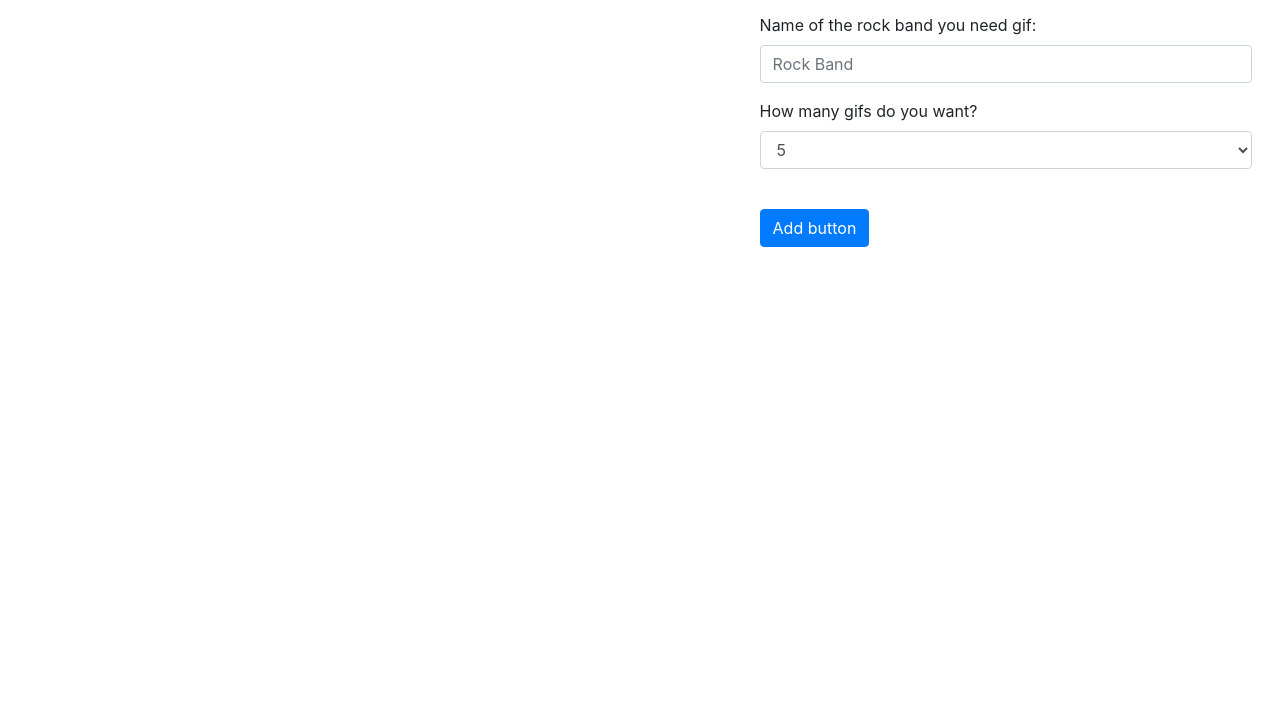
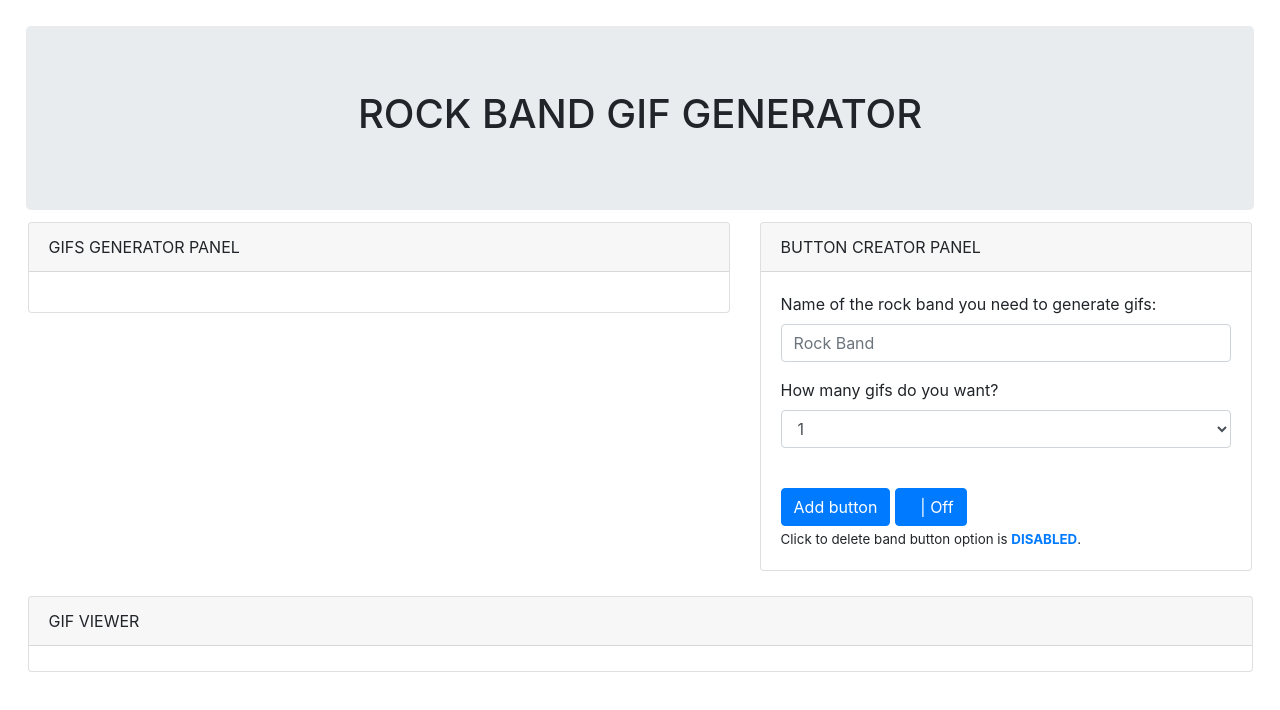
Before and after one commit to fdiaz79/API-Project, a plain HTML site: page index.html in a window 1280 px wide. Drawn offline with nearby package versions, Linux system fonts and the light colour scheme.

Commit message:
Final Version with delete option, persistence and tooltips

```diff
--- /dev/null
+++ b/assets/css/bootstrap-toggle.css
@@ -0,0 +1,86 @@
+/*! ========================================================================
+ * Bootstrap Toggle: bootstrap-toggle.css v2.2.0
+ * http://www.bootstraptoggle.com
+ * ========================================================================
+ * Copyright 2014 Min Hur, The New York Times Company
+ * Licensed under MIT
+ * ======================================================================== */
+
+
+ .checkbox label .toggle,
+ .checkbox-inline .toggle {
+     margin-left: -20px;
+     margin-right: 5px;
+ }
+
+ .toggle {
+     position: relative;
+     overflow: hidden;
+ }
+ .toggle input[type="checkbox"] {
+     display: none;
+ }
+ .toggle-group {
+     position: absolute;
+     width: 200%;
+     top: 0;
+     bottom: 0;
+     left: 0;
+     transition: left 0.35s;
+     -webkit-transition: left 0.35s;
+     -moz-user-select: none;
+     -webkit-user-select: none;
+ }
+ .toggle.off .toggle-group {
+     left: -100%;
+ }
+ .toggle-on {
+     position: absolute;
+     top: 0;
+     bottom: 0;
+     left: 0;
+     right: 50%;
+     margin: 0;
+     border: 0;
+     border-radius: 5px;
+ }
+ .toggle-off {
+     position: absolute;
+     top: 0;
+     bottom: 0;
+     left: 50%;
+     right: 0;
+     margin: 0;
+     border: 0;
+     /* border: 2px solid #007bff; */
+     border-radius: 5px;
+     /* color: #007bff; */
+     /* font-weight: bold;
+     text-align: left; */
+ }
+ .toggle-handle {
+     position: relative;
+     margin: 0 auto;
+     padding-top: 0px;
+     padding-bottom: 0px;
+     height: 100%;
+     width: 0px;
+     border-width: 0 1px;
+ }
+
+ .toggle.btn { min-width: 59px; min-height: 34px; }
+ .toggle-on.btn { padding-right: 24px; }
+ .toggle-off.btn { padding-left: 24px; }
+
+ .toggle.btn-lg { min-width: 79px; min-height: 45px; }
+ .toggle-on.btn-lg { padding-right: 31px; }
+ .toggle-off.btn-lg { padding-left: 31px; }
+ .toggle-handle.btn-lg { width: 40px; }
+
+ .toggle.btn-sm { min-width: 50px; min-height: 30px;}
+ .toggle-on.btn-sm { padding-right: 20px; }
+ .toggle-off.btn-sm { padding-left: 20px; }
+
+ .toggle.btn-xs { min-width: 35px; min-height: 22px;}
+ .toggle-on.btn-xs { padding-right: 12px; }
+ .toggle-off.btn-xs { padding-left: 12px; }
--- a/assets/css/style.css
+++ b/assets/css/style.css
@@ -2,6 +2,23 @@
     padding: 1%;
 }
 
-.buttonGen{
+.buttonGen {
     margin: 1%;
 }
+
+.jumbotron {
+    margin: 2% 2% 0% 2%;
+}
+
+#gif-display {
+    margin: 1%;
+}
+
+.form-check-label {
+    font-size: smaller;
+}
+
+#db-span {
+    color: #007bff;
+    font-weight: bolder;
+}
--- a/assets/javascript/script.js
+++ b/assets/javascript/script.js
@@ -1,20 +1,41 @@
 $(document).ready(function(){
+    var rockBandArr = JSON.parse(localStorage.getItem("rockbandlist"));
+    var qtyArr = JSON.parse(localStorage.getItem("qtylist"));
+
+    var pVar = $("<p>");
+    var dbSpan = $("#db-span");
+
+    pVar.text("Click on the rock band button to generate the gifs. If you don't see the desired band button, please create it in the CREATORS PANEL. If you want to delete one band button, please activate the option in the CREATORS PANEL and the click on the button to be eliminated, after that, deactivate the option again.")
+    dbSpan.text("DISABLED");
+
+    if (!Array.isArray(rockBandArr)){
         rockBandArr = [];
+    };
+    if (!Array.isArray(qtyArr)){
         qtyArr = [];
+    };
+
+    renderButtons();
+
 
     function renderButtons (){
         for (var i = 0; i < rockBandArr.length; i++){
 
+
             var but = $("<button>");
             but.text(rockBandArr[i]);
-            but.attr("data-name", rockBandArr[i].toLowerCase());
+            but.attr("data-name", rockBandArr[i]);
             but.attr("data-qty", qtyArr[i]);
+            but.attr("data-toggle", "tooltip");
+            but.attr("data-placement", "top");
+            but.attr("title", qtyArr[i] + " gifs per click");
             but.addClass("buttonGen");
             $("#buttons-panel").append(but);
+            $("#buttons-panel").append(pVar);
         }
     };
 
-    $("#add-button").on("click", function(){
+    $("#add-button").on("click", function(event){
         event.preventDefault();
         var bandName = $("#bandInput").val().trim();
         var qty = $("#gifQuantity").val().trim();
@@ -26,15 +47,37 @@ $(document).ready(function(){
         console.log(qtyArr);
         $("#buttons-panel").empty();
         renderButtons();
+
+        localStorage.setItem("rockbandlist", JSON.stringify(rockBandArr));
+        localStorage.setItem("qtylist", JSON.stringify(qtyArr));
+
         $("#bandInput").val("");
-        $("#gifQuantity").val("5");
+        $("#gifQuantity").val("1");
 
     });
 
+
+
+
     $(document).on("click", ".buttonGen", function(){
+        if ($("#delete-buttons").is(':checked')) {
+
+            var band = $(this).attr("data-name");
+            var index = rockBandArr.indexOf(band);
+            if (index!==-1) {
+                rockBandArr.splice(index,1);
+                qtyArr.splice(index,1);
+                localStorage.setItem("rockbandlist", JSON.stringify(rockBandArr));
+                localStorage.setItem("qtylist", JSON.stringify(qtyArr));
+            }
+            $(this).remove();
+
+
+        } else{
             var band = $(this).attr("data-name");
             var quantity = $(this).attr("data-qty");
             var queryURL = "https://api.giphy.com/v1/gifs/search?q="+band+"&api_key=45cT8QQLb5NITkpIqDKk64Kw3FNL0bw7&limit="+quantity;
+
 
             console.log(queryURL);
 
@@ -74,8 +117,9 @@ $(document).ready(function(){
 
                 $("#gif-display").prepend(titleVar);
             });
+        };
+    });
 
-    });
 
     $(document).on("click", ".gif-img", function(){
         var dataState = $(this).attr("data-state");
@@ -94,4 +138,17 @@ $(document).ready(function(){
         };
     });
 
+    $("#delete-buttons").change(function(){
+
+        if ($("#delete-buttons").is(':checked')) {
+            dbSpan.css("color","red");
+            dbSpan.text("ENABLED");
+
+        }
+        else{
+            dbSpan.css("color","#007bff");
+            dbSpan.text("DISABLED");
+        }
     });
+
+});
--- /dev/null
+++ b/assets/javascript/toggle.js
@@ -0,0 +1,180 @@
+/*! ========================================================================
+ * Bootstrap Toggle: bootstrap-toggle.js v2.2.0
+ * http://www.bootstraptoggle.com
+ * ========================================================================
+ * Copyright 2014 Min Hur, The New York Times Company
+ * Licensed under MIT
+ * ======================================================================== */
+
+
++function ($) {
+    'use strict';
+
+   // TOGGLE PUBLIC CLASS DEFINITION
+   // ==============================
+
+   var Toggle = function (element, options) {
+       this.$element  = $(element)
+       this.options   = $.extend({}, this.defaults(), options)
+       this.render()
+   }
+
+   Toggle.VERSION  = '2.2.0'
+
+   Toggle.DEFAULTS = {
+       on: 'On |',
+       off: '| Off',
+       onstyle: 'primary',
+       offstyle: 'default',
+       size: 'normal',
+       style: '',
+       width: null,
+       height: null
+   }
+
+   Toggle.prototype.defaults = function() {
+       return {
+           on: this.$element.attr('data-on') || Toggle.DEFAULTS.on,
+           off: this.$element.attr('data-off') || Toggle.DEFAULTS.off,
+           onstyle: this.$element.attr('data-onstyle') || Toggle.DEFAULTS.onstyle,
+           offstyle: this.$element.attr('data-offstyle') || Toggle.DEFAULTS.offstyle,
+           size: this.$element.attr('data-size') || Toggle.DEFAULTS.size,
+           style: this.$element.attr('data-style') || Toggle.DEFAULTS.style,
+           width: this.$element.attr('data-width') || Toggle.DEFAULTS.width,
+           height: this.$element.attr('data-height') || Toggle.DEFAULTS.height
+       }
+   }
+
+   Toggle.prototype.render = function () {
+       this._onstyle = 'btn-' + this.options.onstyle
+       this._offstyle = 'btn-' + this.options.offstyle
+       var size = this.options.size === 'large' ? 'btn-lg'
+           : this.options.size === 'small' ? 'btn-sm'
+           : this.options.size === 'mini' ? 'btn-xs'
+           : ''
+       var $toggleOn = $('<label class="btn">').html(this.options.on)
+           .addClass(this._onstyle + ' ' + size)
+       var $toggleOff = $('<label class="btn">').html(this.options.off)
+           .addClass(this._offstyle + ' ' + size )
+       var $toggleHandle = $('<span class="toggle-handle btn btn-default">')
+           .addClass(size)
+       var $toggleGroup = $('<div class="toggle-group">')
+           .append($toggleOn, $toggleOff, $toggleHandle)
+       var $toggle = $('<div class="toggle btn" data-toggle="toggle">')
+           .addClass( this.$element.prop('checked') ? this._onstyle : this._offstyle+' off' )
+           .addClass(size).addClass(this.options.style)
+
+       this.$element.wrap($toggle)
+       $.extend(this, {
+           $toggle: this.$element.parent(),
+           $toggleOn: $toggleOn,
+           $toggleOff: $toggleOff,
+           $toggleGroup: $toggleGroup
+       })
+       this.$toggle.append($toggleGroup)
+
+       var width = this.options.width || Math.max($toggleOn.outerWidth(), $toggleOff.outerWidth())+($toggleHandle.outerWidth()/2)
+       var height = this.options.height || Math.max($toggleOn.outerHeight(), $toggleOff.outerHeight())
+       $toggleOn.addClass('toggle-on')
+       $toggleOff.addClass('toggle-off')
+       this.$toggle.css({ width: width, height: height })
+       if (this.options.height) {
+           $toggleOn.css('line-height', $toggleOn.height() + 'px')
+           $toggleOff.css('line-height', $toggleOff.height() + 'px')
+       }
+       this.update(true)
+       this.trigger(true)
+   }
+
+   Toggle.prototype.toggle = function () {
+       if (this.$element.prop('checked')) this.off()
+       else this.on()
+   }
+
+   Toggle.prototype.on = function (silent) {
+       if (this.$element.prop('disabled')) return false
+       this.$toggle.removeClass(this._offstyle + ' off').addClass(this._onstyle)
+       this.$element.prop('checked', true)
+       if (!silent) this.trigger()
+   }
+
+   Toggle.prototype.off = function (silent) {
+       if (this.$element.prop('disabled')) return false
+       this.$toggle.removeClass(this._onstyle).addClass(this._offstyle + ' off')
+       this.$element.prop('checked', false)
+       if (!silent) this.trigger()
+   }
+
+   Toggle.prototype.enable = function () {
+       this.$toggle.removeAttr('disabled')
+       this.$element.prop('disabled', false)
+   }
+
+   Toggle.prototype.disable = function () {
+       this.$toggle.attr('disabled', 'disabled')
+       this.$element.prop('disabled', true)
+   }
+
+   Toggle.prototype.update = function (silent) {
+       if (this.$element.prop('disabled')) this.disable()
+       else this.enable()
+       if (this.$element.prop('checked')) this.on(silent)
+       else this.off(silent)
+   }
+
+   Toggle.prototype.trigger = function (silent) {
+       this.$element.off('change.bs.toggle')
+       if (!silent) this.$element.change()
+       this.$element.on('change.bs.toggle', $.proxy(function() {
+           this.update()
+       }, this))
+   }
+
+   Toggle.prototype.destroy = function() {
+       this.$element.off('change.bs.toggle')
+       this.$toggleGroup.remove()
+       this.$element.removeData('bs.toggle')
+       this.$element.unwrap()
+   }
+
+   // TOGGLE PLUGIN DEFINITION
+   // ========================
+
+   function Plugin(option) {
+       return this.each(function () {
+           var $this   = $(this)
+           var data    = $this.data('bs.toggle')
+           var options = typeof option == 'object' && option
+
+           if (!data) $this.data('bs.toggle', (data = new Toggle(this, options)))
+           if (typeof option == 'string' && data[option]) data[option]()
+       })
+   }
+
+   var old = $.fn.bootstrapToggle
+
+   $.fn.bootstrapToggle             = Plugin
+   $.fn.bootstrapToggle.Constructor = Toggle
+
+   // TOGGLE NO CONFLICT
+   // ==================
+
+   $.fn.toggle.noConflict = function () {
+       $.fn.bootstrapToggle = old
+       return this
+   }
+
+   // TOGGLE DATA-API
+   // ===============
+
+   $(function() {
+       $('input[type=checkbox][data-toggle^=toggle]').bootstrapToggle()
+   })
+
+   $(document).on('click.bs.toggle', 'div[data-toggle^=toggle]', function(e) {
+       var $checkbox = $(this).find('input[type=checkbox]')
+       $checkbox.bootstrapToggle('toggle')
+       e.preventDefault()
+   })
+
+}(jQuery);
--- a/index.html
+++ b/index.html
@@ -8,7 +8,10 @@
 
         <link rel="stylesheet" href="https://cdnjs.cloudflare.com/ajax/libs/normalize/8.0.1/normalize.min.css" />
         <link rel="stylesheet" href="https://stackpath.bootstrapcdn.com/bootstrap/4.1.3/css/bootstrap.min.css" integrity="sha384-MCw98/SFnGE8fJT3GXwEOngsV7Zt27NXFoaoApmYm81iuXoPkFOJwJ8ERdknLPMO" crossorigin="anonymous">
+        <!-- <link href="https://gitcdn.github.io/bootstrap-toggle/2.2.2/css/bootstrap-toggle.min.css" rel="stylesheet"> -->
+        <link href="assets/css/bootstrap-toggle.css" rel="stylesheet">
         <link rel="stylesheet" type="text/css" media="screen" href="assets/css/style.css" />
+
 
         <!-- Added link to the jQuery Library -->
         <script src="https://cdnjs.cloudflare.com/ajax/libs/jquery/3.2.1/jquery.min.js"></script>
@@ -16,68 +19,84 @@
 
 
     <body>
+        <div class="jumbotron">
+            <h1 class="text-center">ROCK BAND GIF GENERATOR</h1>
+        </div>
         <div class="container-fluid">
             <div class="row rowInput" id="input">
-                <div class="col-md-7" id="buttons-panel">
+                <div class="col-md-7">
+                    <div class="card card-default">
+                        <div class="card-header">
+                            GIFS GENERATOR PANEL
+                        </div>
+                        <div class="card-body" id="buttons-panel">
+
+                        </div>
+                    </div>
 
                 </div>
                 <div class="col-md-5">
+                    <div class="card card-default">
+                        <div class="card-header">
+                            BUTTON CREATOR PANEL
+                        </div>
+                        <div class="card-body">
                             <form>
                                 <div class="form-group">
-                            <label for="bandInput"> Name of the rock band you need gif:</label>
+                                    <label for="bandInput"> Name of the rock band you need to generate gifs:</label>
                                     <input type="text" class="form-control" id="bandInput" placeholder="Rock Band">
                                 </div>
                                 <div class="form-group">
                                     <label for="gifQuantity">How many gifs do you want?</label>
                                     <select class="form-control" id="gifQuantity">
+                                        <option>1</option>
+                                        <option>2</option>
+                                        <option>3</option>
+                                        <option>4</option>
                                         <option>5</option>
                                         <option>6</option>
                                         <option>7</option>
                                         <option>8</option>
                                         <option>9</option>
                                         <option>10</option>
+                                        <option>11</option>
+                                        <option>12</option>
                                     </select>
                                 </div>
-                        <!-- <div id="ratings">
-                            Ratings desired:
-                            <div class="form-check">
-                                <input class="form-check-input" type="checkbox" id="gRat" value="g" checked>
-                                <label class="form-check-label" for="gRat">
-                                    g Rating
-                                </label>
-                            </div>
-                            <div class="form-check">
-                                <input class="form-check-input" type="checkbox" id="pg13Rat" value="pg-13">
-                                <label class="form-check-label" for="pg13Rat">
-                                    pg-13 Rating
-                                </label>
-                            </div>
-                            <div class="form-check">
-                                <input class="form-check-input" type="checkbox" id="pgRat" value="pg">
-                                <label class="form-check-label" for="pgRat">
-                                    pg Rating
-                                </label>
-                            </div>
-                            <div class="form-check">
-                                <input class="form-check-input" type="checkbox" id="yRat" value="y">
-                                <label class="form-check-label" for="yRat">
-                                    y Rating
-                                </label>
-                            </div>
-                        </div> -->
+
                                 <br>
 
                                 <button type="submit" class="btn btn-primary" id="add-button">Add button</button>
+                                <input type="checkbox" data-toggle="toggle" id="delete-buttons" data-size="normal" data-onstyle="danger" data-offstyle="primary">
+                                <label class="form-check-label" for="delete-buttons">
+                                    Click to delete band button option is <span id="db-span"> </span>.
+                                </label>
+
                             </form>
+
                         </div>
                     </div>
-            <div class="row rowInput" id="gif-display">
+                </div>
+            </div>
+            <div class="row rowInput">
+                <div class="col-12">
+                    <div class="card card-default">
+                        <div class="card-header">
+                            GIF VIEWER
+                        </div>
+                        <div class="row" id="gif-display">
 
+                        </div>
+                    </div>
+                </div>
             </div>
         </div>
 
 
         <script type="text/javascript" src="assets/javascript/script.js"></script>
+        <script type="text/javascript" src="assets/javascript/toggle.js"></script>
+        <!-- <script src="https://gitcdn.github.io/bootstrap-toggle/2.2.2/js/bootstrap-toggle.min.js"></script> -->
+
     </body>
 
 </html>
```
Lines whose indentation alone changed are shown as unchanged.
